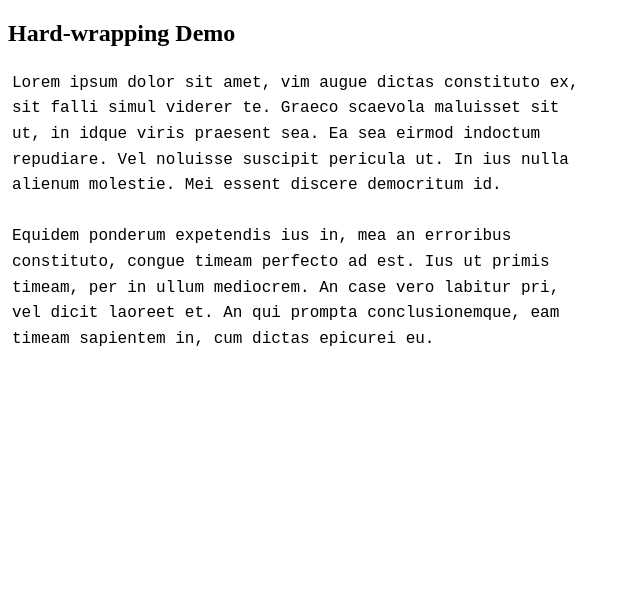
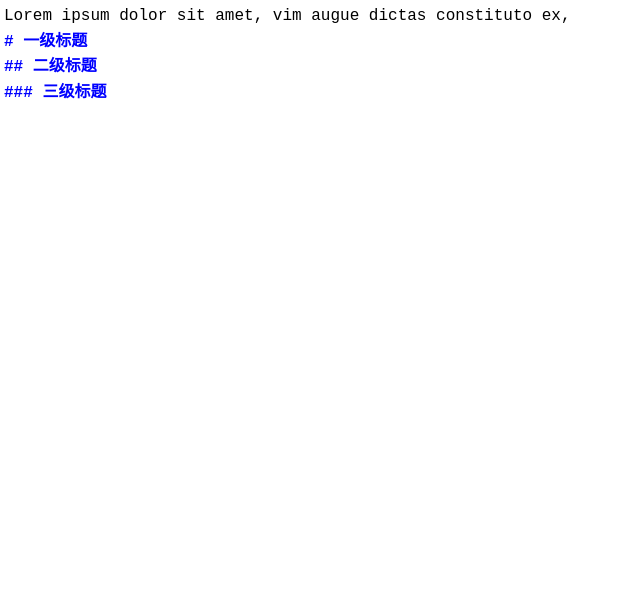
Before and after one commit to Syske/syskedown, an Electron app: page codemirror-index.html in a window 1280 px wide. Shown: the whole page, without its empty margins (0-640 px from the left). Drawn offline with Linux system fonts and the light colour scheme.

Commit message:
codemirror编辑器调试：全屏配置

```diff
--- a/codemirror-index.html
+++ b/codemirror-index.html
@@ -1,12 +1,13 @@
 <!doctype html>
 
 <title>CodeMirror: Hard-wrapping Demo</title>
-<meta charset="utf-8"/>
+<meta charset="utf-8" />
 
 <link rel="stylesheet" href="codemirror/lib/codemirror.css">
+<link rel="stylesheet" href="codemirror/addon/display/fullscreen.css">
 <script src="codemirror/lib/codemirror.js"></script>
 <script src="codemirror/mode/markdown/markdown.js"></script>
-<script src="codemirror/addon/wrap/hardwrap.js"></script>
+<script src="codemirror/addon/display/fullscreen.js"></script>
 <style>
   .CodeMirror {
     cursor: text;
@@ -14,58 +15,34 @@
     font-size: 16px;
     line-height: 1.6;
   }
-    .CodeMirror-gutters {
-      display: none;
-    }
-    .CodeMirror-linenumber {
-      display: none;
-    }
+
   .CodeMirror-vscrollbar {
     overflow-y: hidden;
   }
-
 </style>
 
 <article>
-<h2>Hard-wrapping Demo</h2>
-<form><textarea id="code" name="code">Lorem ipsum dolor sit amet, vim augue dictas constituto ex,
-sit falli simul viderer te. Graeco scaevola maluisset sit
-ut, in idque viris praesent sea. Ea sea eirmod indoctum
-repudiare. Vel noluisse suscipit pericula ut. In ius nulla
-alienum molestie. Mei essent discere democritum id.
-
-Equidem ponderum expetendis ius in, mea an erroribus
-constituto, congue timeam perfecto ad est. Ius ut primis
-timeam, per in ullum mediocrem. An case vero labitur pri,
-vel dicit laoreet et. An qui prompta conclusionemque, eam
-timeam sapientem in, cum dictas epicurei eu.
-
-Usu cu vide dictas deseruisse, eum choro graece adipiscing
-ut. Cibo qualisque ius ad, et dicat scripta mea, eam nihil
-mentitum aliquando cu. Debet aperiam splendide at quo, ad
-paulo nostro commodo duo. Sea adhuc utinam conclusionemque
-id, quas doming malorum nec ad. Tollit eruditi vivendum ad
-ius, eos soleat ignota ad.
-</textarea></form>
-
+  <textarea id="code" name="code">Lorem ipsum dolor sit amet, vim augue dictas constituto ex,
+# 一级标题
+## 二级标题
+### 三级标题
+</textarea>
   <script>
     var editor = CodeMirror.fromTextArea(document.getElementById("code"), {
+      lineNumbers: false,
+      lineWrapping: true,
       mode: "markdown",
-  lineNumbers: true,
+      fullScreen: true,
       extraKeys: {
-    "Ctrl-Q": function(cm) { cm.wrapParagraph(cm.getCursor(), options); }
+        "F11": function (cm) {
+          cm.setOption("fullScreen", !cm.getOption("fullScreen"));
+        },
+        "Esc": function (cm) {
+          if (cm.getOption("fullScreen")) cm.setOption("fullScreen", false);
+        }
       }
     });
-var wait, options = {column: 60}, changing = false;
-editor.on("change", function(cm, change) {
-  if (changing) return;
-  clearTimeout(wait);
-  wait = setTimeout(function() {
-    changing = true;
-    cm.wrapParagraphsInRange(change.from, CodeMirror.changeEnd(change), options);
-    changing = false;
-  }, 300);
-});
+
   </script>
 
 </article>
```
Lines whose indentation alone changed are shown as unchanged.
